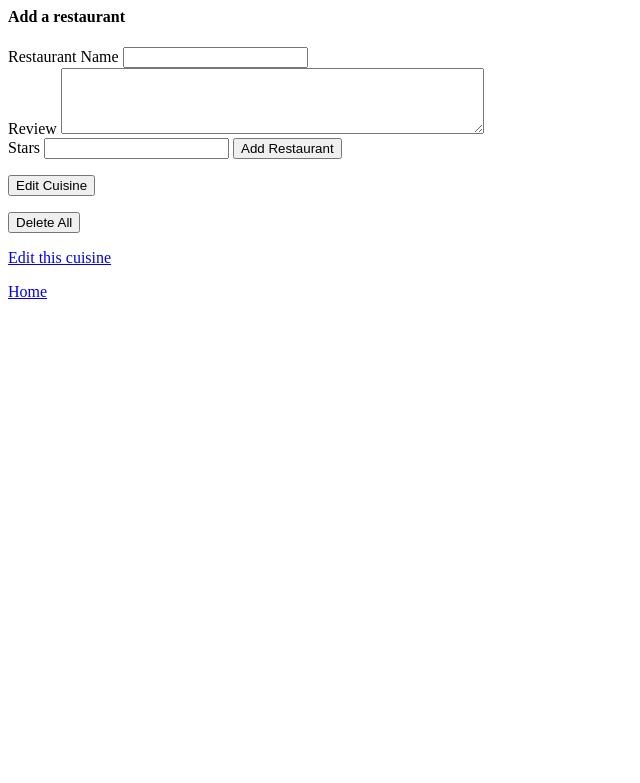
After one commit to k-giardchase/best_restaurants, a PHP site: template views/cuisine.twig in a window 1280 px wide. The commit adds this page. Shown: the top 783 px of the page, without its empty margins (0-640 px from the left). Run offline with PHP 8.4, Linux system fonts and the light colour scheme; the template is opened without the code that fills it, so the values that code supplies are empty; some libraries are stand-ins or nearby versions.

```diff
--- a/src/Cuisine.php
+++ b/src/Cuisine.php
@@ -84,6 +84,11 @@
             return $found_cuisine;
         }
 
+        function update($new_type)
+        {
+            $GLOBALS['DB']->exec("UPDATE cuisines SET type = '{$new_type}' WHERE id = {$this->getId()};");
+            $this->setType($new_type);
+        }
 
 
     }
--- /dev/null
+++ b/views/cuisine.twig
@@ -0,0 +1,48 @@
+<html>
+<head>
+    <title>Restaurant List</title>
+</head>
+<body>
+    <h1>{{ cuisines.getType }}</h1>
+    <h4>Add a restaurant</h4>
+
+    <form action ="/restaurants" method="post">
+        <input id="type_id" name="type_id" type="hidden" value="{{ cuisines.getId() }}">
+        <label for 'name'>Restaurant Name</label>
+        <input id='name' name='name' type='text'>
+        <br>
+        <label for 'review'>Review</label>
+        <textarea  id='review' name='review' rows="4" cols="50"></textarea>
+        <br>
+        <label for 'stars'>Stars</label>
+        <input id='stars' name='stars' type='int'>
+
+        <button type="submit">Add Restaurant</button>
+    </form>
+
+    <form action="/cuisine_edit" method="post">
+        <button type="submit">Edit Cuisine</button>
+    </form>
+
+    <form action="/delete_restaurants" method="post">
+        <button type="submit">Delete All</button>
+    </form>
+
+    <p><a href="/cuisine/{{ cuisine.getId }}/edit">Edit this cuisine</a></p>
+    <p><a href='/'>Home</a></p>
+
+
+    {% if restaurants is not empty %}
+    <p> Here are all of the restaurants for this type of cuisine</p>
+    <ul>
+        {% for restaurant in restaurants %}
+            <li>{{ restaurant.getName }}</li>
+            <li>{{ restaurant.getReview }}</li>
+            <li>{{ restaurant.getStars }}</li>
+        {% endfor %}
+    </ul>
+    {% endif %}
+
+
+</body>
+</html>
```
Also changed, not shown: app/app.php (+26 -4 lines), src/Restaurant.php (+6 -5 lines), views/index.twig (+10 -5 lines), views/restaurants.twig (deleted, +0 -9 lines), views/category_edit.twig (added).
